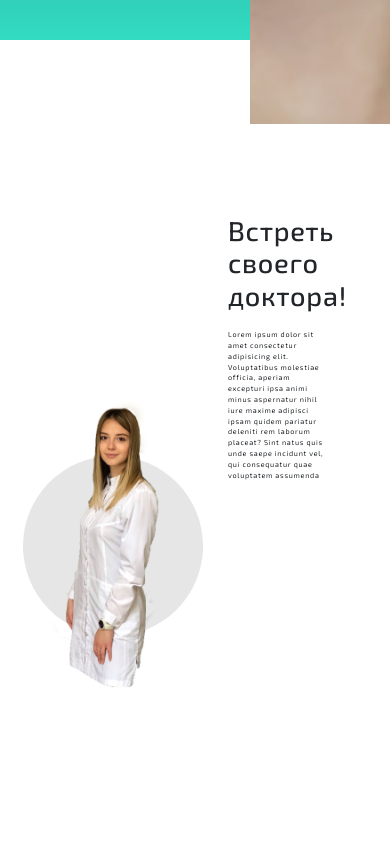
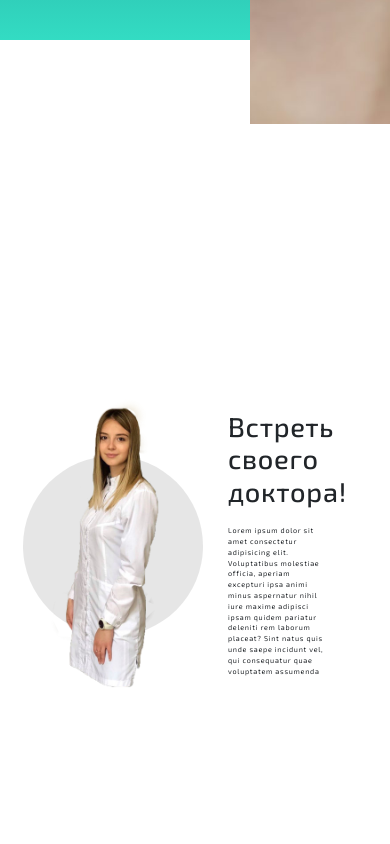
Before and after one commit to Borgkul/JuliaBoikoClinic, a website: page index.html in a window 390 px wide. Shown: the part 720-1564 px from the top of the page. Drawn offline with nearby package versions, Linux system fonts and the light colour scheme.

Commit message:
I hope that's all

```diff
--- a/index.html
+++ b/index.html
@@ -166,10 +166,10 @@
                         поддерживает Вашу уверенность в себе. </p>
                 </div>
             </div>
-
+            <div class="wrapper-2">
                 <div class="services-page" id="services">
 
-                <div class="wrapper" data-aos="flip-down" data-aos-duration="1600">
+                    <div class="wrapper-services" data-aos="flip-down" data-aos-duration="1600">
 
                         <div class="item-bg"></div>
 
@@ -181,13 +181,15 @@
                                             Ортодонтия
                                         </div>
                                         <p class="news__txt">
-                                        Ортодонтия, как таковая, представляет собой особое подразделение стоматологии,
+                                            Ортодонтия, как таковая, представляет собой особое подразделение
+                                            стоматологии,
                                             основным объектом непосредственного изучения которого становится исправление
                                             прикуса
                                             и выравнивание зубов.
                                         </p>
                                         <div class="news__img">
-                                        <img src="./img/services/goofy-girl-with-braces-825x550.jpg" alt="orthdontics">
+                                            <img src="./img/services/goofy-girl-with-braces-825x550.jpg"
+                                                alt="orthdontics">
                                         </div>
                                     </a>
                                 </div>
@@ -197,8 +199,10 @@
                                             Отбеливание
                                         </div>
                                         <p class="news__txt">
-                                        Стоматологическая процедура изменения оттенка зубной эмали. Отбеливание зубов
-                                        относится к области косметической стоматологии. Cовременные методики позволяют
+                                            Стоматологическая процедура изменения оттенка зубной эмали. Отбеливание
+                                            зубов
+                                            относится к области косметической стоматологии. Cовременные методики
+                                            позволяют
                                             достигать значительных результатов при
                                             малых рисках для здоровья.
                                         </p>
@@ -215,8 +219,10 @@
                                         </div>
 
                                         <p class="news__txt">
-                                        Сначала врач «соскабливает» отложения зубного налета и зубного камня. Обычно для
-                                        этого используется ультразвуковая очистительная машина, затем специальный ручной
+                                            Сначала врач «соскабливает» отложения зубного налета и зубного камня. Обычно
+                                            для
+                                            этого используется ультразвуковая очистительная машина, затем специальный
+                                            ручной
                                             инструмент.
                                             Затем врач «отполирует» поверхность ваших зубов.
                                         </p>
@@ -234,7 +240,8 @@
                                         </div>
                                         <p class="news__txt">
                                             С помощью высокочувствительной диагностической аппаратуры в клинике
-                                        Юлии Бойко кариес могут выявить даже до момента его появления, т.е. на стадии
+                                            Юлии Бойко кариес могут выявить даже до момента его появления, т.е. на
+                                            стадии
                                             пограничного состояния зубной эмали.
                                         </p>
 
@@ -248,7 +255,8 @@
                                     <a href="#" class="news__item">
                                         <div class="news__title">Консультация</div>
                                         <p class="news__txt">
-                                        Консультация стоматолога – первый шаг к сохранению красивой улыбки и здоровья
+                                            Консультация стоматолога – первый шаг к сохранению красивой улыбки и
+                                            здоровья
                                             зубов
                                             на долгие годы. Человек, который по-настоящему заботится о состоянии своих
                                             зубов,
@@ -317,6 +325,7 @@
                             </symbol>
                         </defs>
                     </svg>
+                </div>
             </div>
             <div id="location"></div>
             <div class="location-page" data-aos="zoom-in-down" data-aos-duration="1500">
--- a/scss/_mobile.scss
+++ b/scss/_mobile.scss
@@ -655,7 +655,7 @@
   }
 
   .services-page {
-    height: 53vh;
+    height: 100%;
   }
 
   #footer {
@@ -792,7 +792,7 @@
     }
 
     .services-page {
-      height: 53vh;
+      height: 100%;
     }
 
     .appointment-page {
@@ -1242,6 +1242,15 @@
     padding: 0;
   }
 
+  .wrapper-2 {
+    height: 100%;
+  }
+
+  .services-page {
+    height: 100%;
+    // overflow-y: hidden;
+  }
+
   header {
     .background {
       // justify-content: flex-start;
@@ -1338,7 +1347,27 @@
 
     .second-page {
       padding: 0 5rem;
+      align-items: center;
+
+
     }
+
+    .full-description {
+      // align-items: center;
+      display: inline-block;
+
+      h1 {
+        margin: 0 0 !important;
+        padding-bottom: 3rem !important;
+      }
+    }
+
+    .wrapper-services {
+      overflow-y: hidden;
+      overflow-x: hidden;
+      height: 105vh;
+    }
+
 
     .appointment-page {
       .jumbotron-services {
--- a/scss/main.scss
+++ b/scss/main.scss
@@ -7,7 +7,12 @@
 
 .wrapper {
     overflow-x: hidden;
+}
 
+.wrapper-services {
+    overflow-y: hidden;
+    overflow-x: hidden;
+    height: 105vh;
 }
 
 html {
@@ -414,7 +419,8 @@ header {
         width: 50%;
         // height: 100%;
         display: flex;
-        justify-content: flex-start;
+        justify-content: center;
+        // align-items: center;
         flex-direction: column;
         padding: 0 10%;
 
@@ -615,12 +621,16 @@ header {
 
 @import url('https://fonts.googleapis.com/css?family=Quicksand:400,500,700&subset=latin-ext');
 
+.wrapper-2 {
+    overflow-y: hidden !important;
+}
+
 .services-page {
     position: relative;
-    height: 100vh;
-    overflow: hidden !important;
+    height: auto;
 
     .icon {
+
         display: inline-block;
         width: 1em;
         height: 1em;
@@ -630,6 +640,7 @@ header {
     }
 
     .item-bg {
+
         width: 300px;
         height: 500px;
         position: absolute;
@@ -644,6 +655,7 @@ header {
         //transform: translateX(-50%);
 
         &.active {
+
             left: 0;
             top: 0;
             opacity: 1;
@@ -653,7 +665,9 @@ header {
 
     .news {
 
+
         &-slider {
+
             z-index: 2;
             max-width: 1300px;
             margin-left: auto;
```
Also changed, not shown: scss/main.css, 1 other file. Lines whose indentation alone changed are shown as unchanged.
